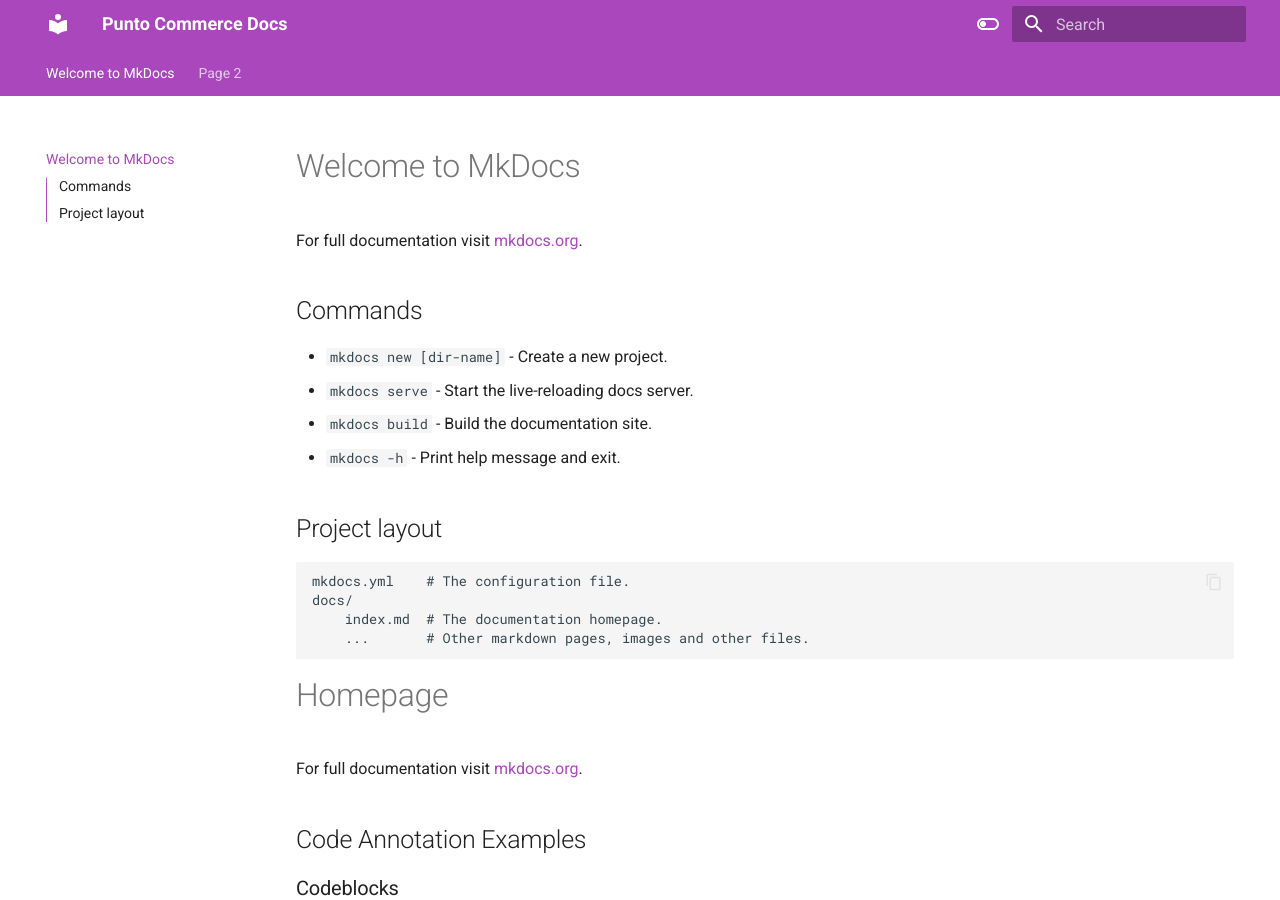
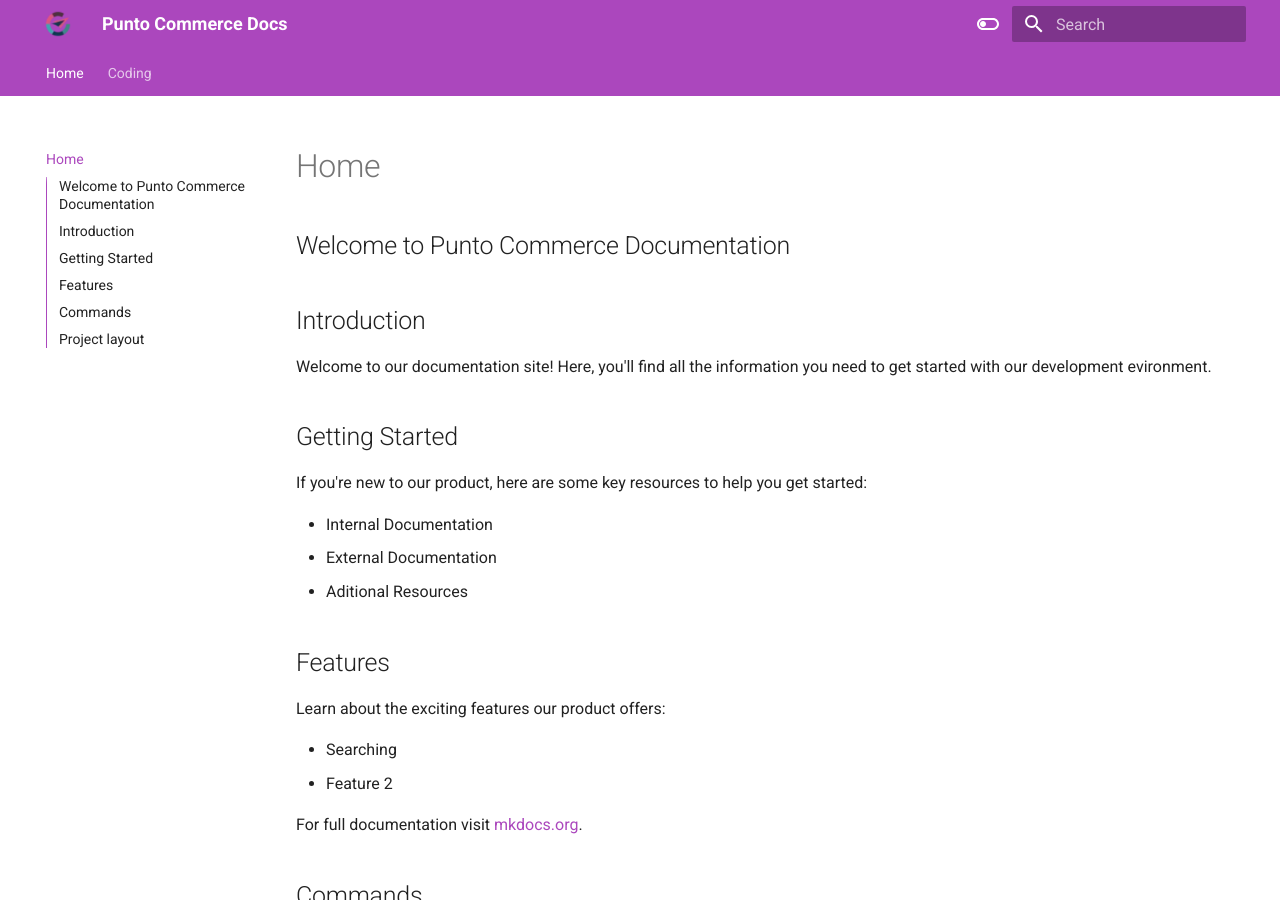
Before and after one commit to PuntoCommerce/PuntoCommerceDocs, an MkDocs documentation site: the page built from docs/index.md, in a window 1280 px wide and 900 px high. Built offline with MkDocs 1.6.1 and Material for MkDocs 9.7.7, drawn with Linux system fonts in a browser that asks for light colours; emoji names are drawn with the system emoji font.

Commit message:
Initial documentation feed

```diff
--- a/docs/index.md
+++ b/docs/index.md
@@ -1,4 +1,25 @@
-# Welcome to MkDocs
+# Home
+
+## Welcome to Punto Commerce Documentation
+
+## Introduction
+
+Welcome to our documentation site! Here, you'll find all the information you need to get started with our development evironment.
+
+## Getting Started
+
+If you're new to our product, here are some key resources to help you get started:
+
+- Internal Documentation
+- External Documentation
+- Aditional Resources
+
+## Features
+
+Learn about the exciting features our product offers:
+
+- Searching
+- Feature 2
 
 For full documentation visit [mkdocs.org](https://www.mkdocs.org).
 
--- a/mkdocs.yml
+++ b/mkdocs.yml
@@ -1,6 +1,8 @@
 site_name: Punto Commerce Docs
 theme:
   name: material
+  logo: images/logo.webp
+  favicon: images/logo.webp
   features:
     - navigation.tabs
     - navigation.sections
```
Also changed, not shown: docs/coding/page2.md (added, +98 -0 lines), docs/coding/page3.md (added, +59 -0 lines), docs/coding/page4.md (added, +20 -0 lines), docs/coding/page5.md (added, +61 -0 lines), docs/page2.md (deleted, +0 -5 lines), docs/images/logo.webp (added), docs/images/pert_etimation.png (added).
